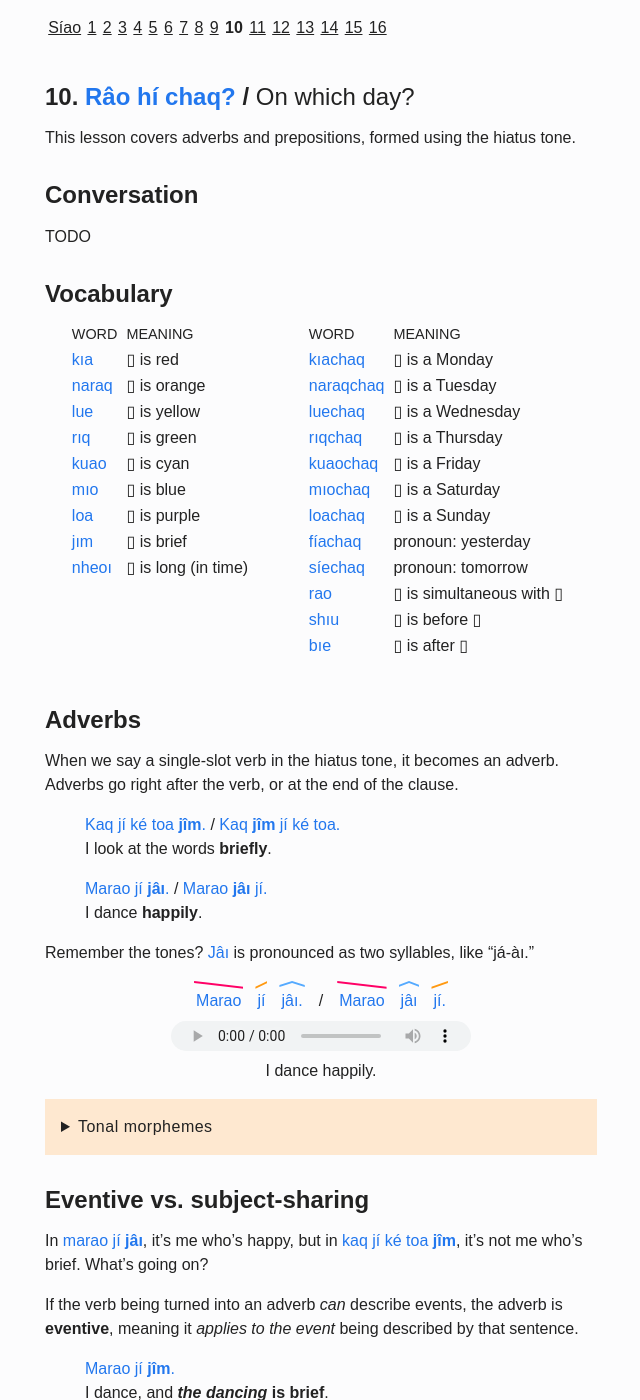
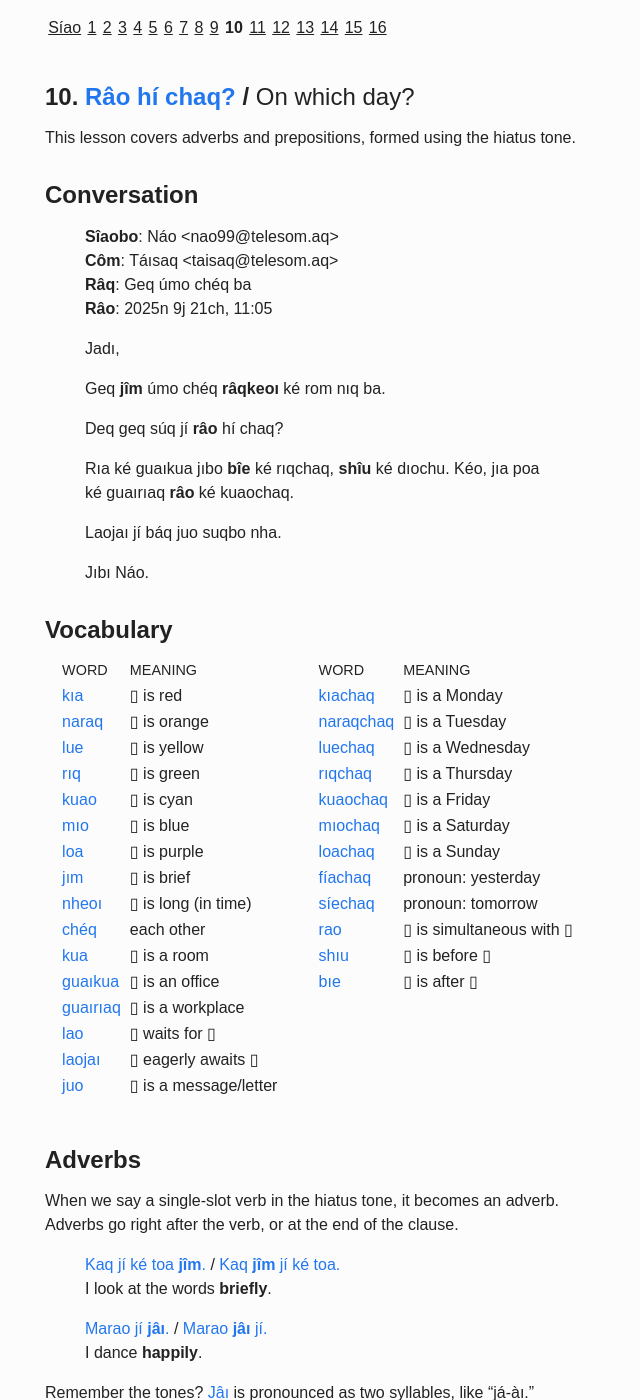
Before and after one commit to laqme/koitieq, a Jekyll site: the page built from _chapters/10.md, in a window 1280 px wide and 1400 px high. Shown: the whole window, without its empty margins (51-691 px from the left). Built offline with Jekyll 4.4.1, drawn with Linux system fonts in a browser that asks for light colours; some web fonts are replaced.

Commit message:
10 email

```diff
--- a/_chapters/10.md
+++ b/_chapters/10.md
@@ -10,7 +10,22 @@ This lesson covers adverbs and prepositions, formed using the hiatus tone.
 
 ## Conversation
 
-TODO
+> **Sîaobo**: Náo &lt;nao99@telesom.aq&gt;<br>
+> **Côm**: Táısaq &lt;taisaq@telesom.aq&gt;<br>
+> **Râq**: Geq úmo chéq ba<br>
+> **Râo**: 2025n 9j 21ch, 11:05
+>
+> Jadı,
+>
+> Geq **jîm** úmo chéq **râqkeoı** ké rom nıq ba.
+>
+> Deq geq súq jí **râo** hí chaq?
+>
+> Rıa ké guaıkua jıbo **bîe** ké rıqchaq, **shîu** ké dıochu. Kéo, jıa poa ké guaırıaq **râo** ké kuaochaq.
+>
+> Laojaı jí báq juo suqbo nha.
+>
+> Jıbı Náo.
 
 ## Vocabulary
 
@@ -27,6 +42,13 @@ TODO
 | _loa_{:.t} | ▯ is purple |
 | _jım_{:.t} | ▯ is brief |
 | _nheoı_{:.t} | ▯ is long (in time) |
+| _chéq_{:.t} | each other |
+| _kua_{:.t} | ▯ is a room |
+| _guaıkua_{:.t} | ▯ is an office |
+| _guaırıaq_{:.t} | ▯ is a workplace |
+| _lao_{:.t} | ▯ waits for ▯ |
+| _laojaı_{:.t} | ▯ eagerly awaits ▯ |
+| _juo_{:.t} | ▯ is a message/letter |
 
 <!-- | _kuo_{:.t} | ▯ is black |
 | _ruı_{:.t} | ▯ is gray |
```
